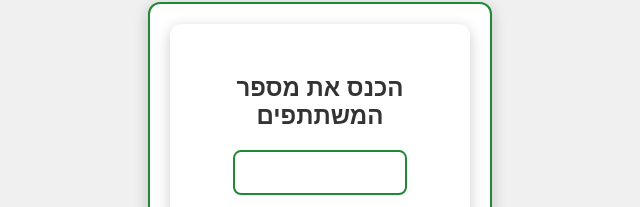
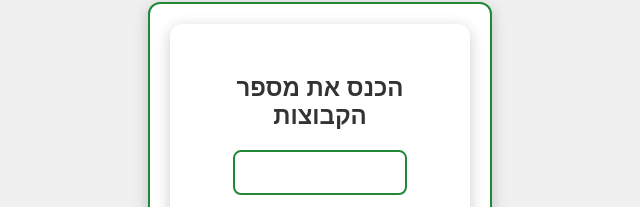
Before and after one commit to diasporaGame/gameHebrew, an Electron app: page first-group.html in a window 800 px wide. Shown: the part 159-366 px from the top of the page, 80-720 px from the left. Drawn offline with Linux system fonts and the light colour scheme.

Commit message:
Update first-group.html

```diff
--- a/first-group.html
+++ b/first-group.html
@@ -15,7 +15,7 @@
 
     <div id="overlay" class="overlay">
         <div class="modal">
-            <h2>הכנס את מספר המשתתפים</h2>
+            <h2>הכנס את מספר הקבוצות</h2>
             <input type="number" id="playerCount" min="1" max="10">
             <button onclick="createPlayerInputsGroup()">אישור</button>
         </div>
```
